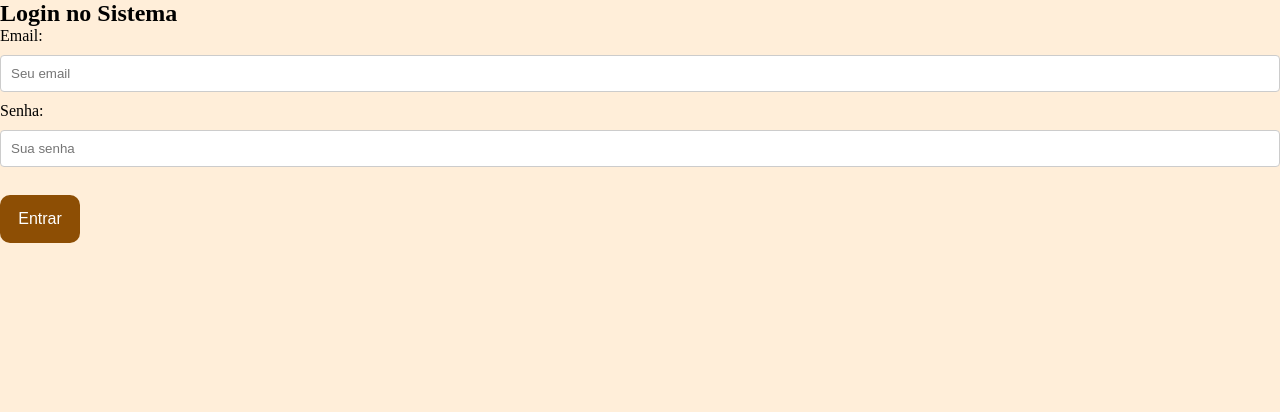
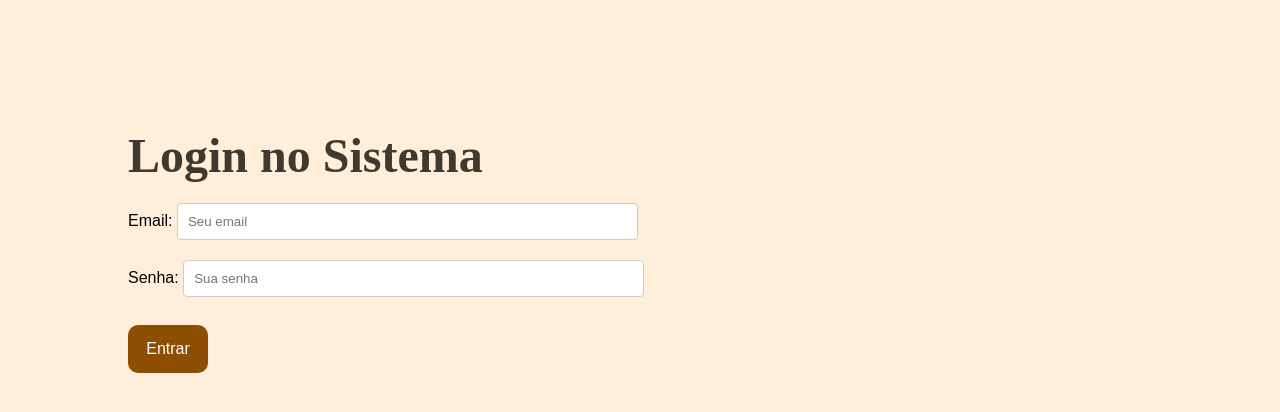
Before and after one commit to kakig/cafe-maestro, a Django app: page /login in a window 1280 px wide. Shown: the top 412 px of the page. Run offline with Django 5.2, Linux system fonts and the light colour scheme.

Commit message:
fix alignment at login and sign up

```diff
--- a/main/forms.py
+++ b/main/forms.py
@@ -6,7 +6,7 @@ class RegistrarUsuarioForm(forms.Form):
         max_length=80
     )
     email = forms.EmailField(
-        widget=forms.TextInput(attrs={'class': 'input-field', 'placeholder': 'Seu melhor email'})
+        widget=forms.EmailInput(attrs={'class': 'input-field', 'placeholder': 'Seu melhor email'})
     )
     cpf = forms.CharField(
         widget=forms.TextInput(attrs={'class': 'input-field', 'placeholder': 'Seu cpf'}),
@@ -15,7 +15,7 @@ class RegistrarUsuarioForm(forms.Form):
 
 class LoginForm(forms.Form):
     email = forms.EmailField(
-        widget=forms.TextInput(attrs={'class': 'input-field', 'placeholder': 'Seu email'})
+        widget=forms.EmailInput(attrs={'class': 'input-field', 'placeholder': 'Seu email'})
     )
     senha = forms.CharField(
         widget=forms.PasswordInput(attrs={'class': 'input-field', 'placeholder': 'Sua senha'}),
--- a/main/templates/main/login.html
+++ b/main/templates/main/login.html
@@ -8,11 +8,13 @@
 {% block content %}
 <div class="login">
   <h2>Login no Sistema</h2>
-  <form action="login" method="POST" >
+  <form action="login" method="POST" class="form">
     {% csrf_token %}
     {{ form }}
     <br>
-    <button type="submit" class="submit-btn">Entrar</button>
+    <div class="btn">
+      <button class="submit-btn" type="submit" >Entrar</button>
+    </div>
   </form>
   {% if password_error %}
     <h3>Credenciais inválidas</h3>
--- a/main/templates/main/registrar_usuario.html
+++ b/main/templates/main/registrar_usuario.html
@@ -11,7 +11,10 @@
     <form action="registrar_usuario" method="POST">
       {% csrf_token %}
       {{ form }}
-      <button type="submit" class="submit-btn" >Registrar</button>
+      <br>
+      <div class="btn">
+        <button type="submit" class="submit-btn" >Registrar </button>
+      </div>
     </form>
   </div>
 {% endblock %}
--- a/static/css/styles.css
+++ b/static/css/styles.css
@@ -7,12 +7,13 @@
 
 body, html {
     background-color: #FFEED9;
-
-  /*   height: 100%;
     font-family: 'Arial', sans-serif;
+    /*
+    height: 100%;
     display: flex;
     flex-direction: column;
-    align-items: center; */
+    align-items: center;
+    */
 }
 
 header {
@@ -90,6 +91,22 @@ h1 {
     font-family: "Eczar";
 }
 
+h2 {
+    font-size: 3em;
+    color: #403930;
+    margin-bottom: 10px;
+    text-align: left;
+    font-family: "Eczar";
+}
+
+h3{
+    font-size: 1.5em;
+    color: #403930;
+    margin-bottom: 10px;
+    text-align: left;
+    font-family: "Eczar";
+}
+
 .buttons {
 
     display: flex;
@@ -126,21 +143,8 @@ h1 {
     cursor: pointer;
 
 }
-
-.home-image{
-    position: relative;
-
-    width:auto;
-    height: 300px;
-    margin-top: 4%;
-    margin-left: 5%;
-}
-.image-placeholder img {
-    max-width: 100%;
-    height: auto;
-}
 .input-field{
-    width: 100%;
+    width: 40%;
     padding: 10px;
     margin: 10px 0;
     border: 1px solid #ccc;
@@ -158,3 +162,24 @@ h1 {
     font-size: 1em;
     cursor: pointer;
 }
+.login, .registro-usuario{
+    margin-top: 10%;
+    margin-left: 10%;
+}
+form{
+    display: flex;
+    flex-direction: column;
+
+}
+.home-image{
+    position: relative;
+
+    width:auto;
+    height: 300px;
+    margin-top: 4%;
+    margin-left: 5%;
+}
+.image-placeholder img {
+    max-width: 100%;
+    height: auto;
+}
```
Also changed, not shown: db.sqlite3.
